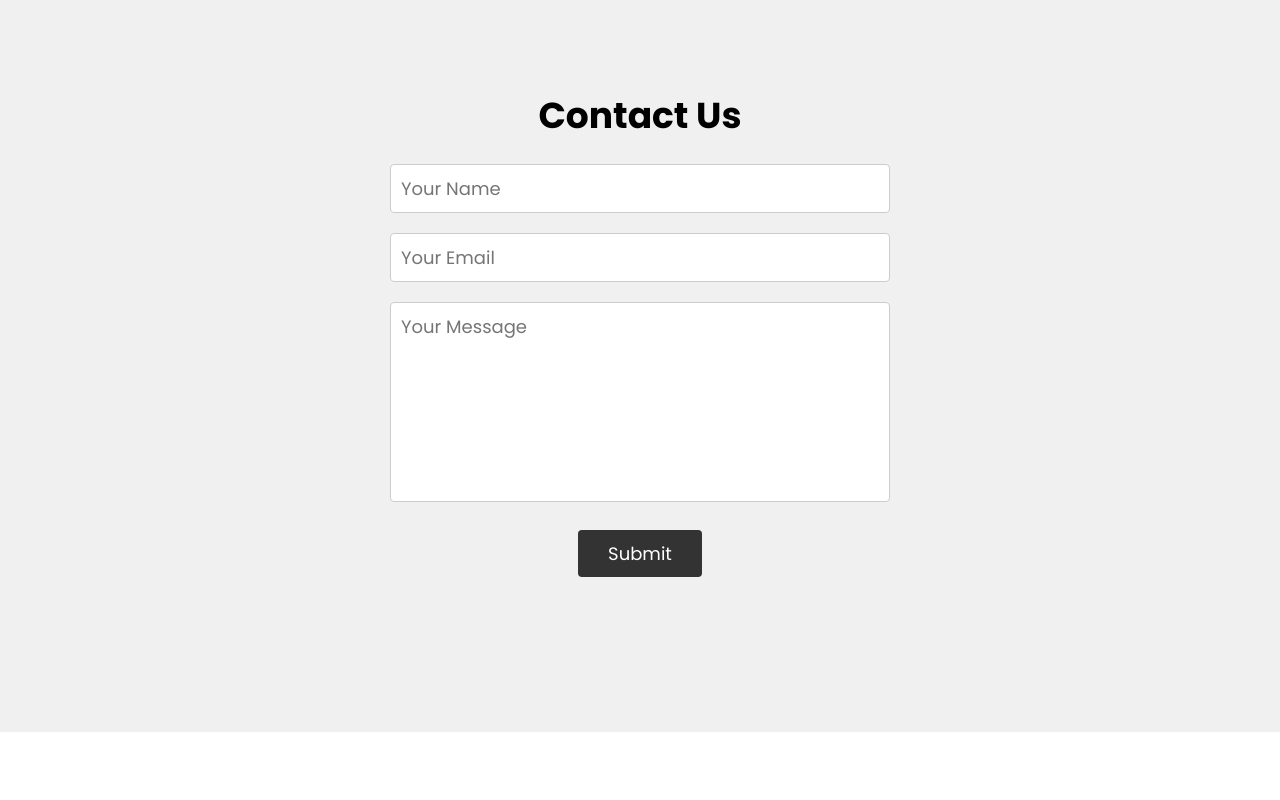
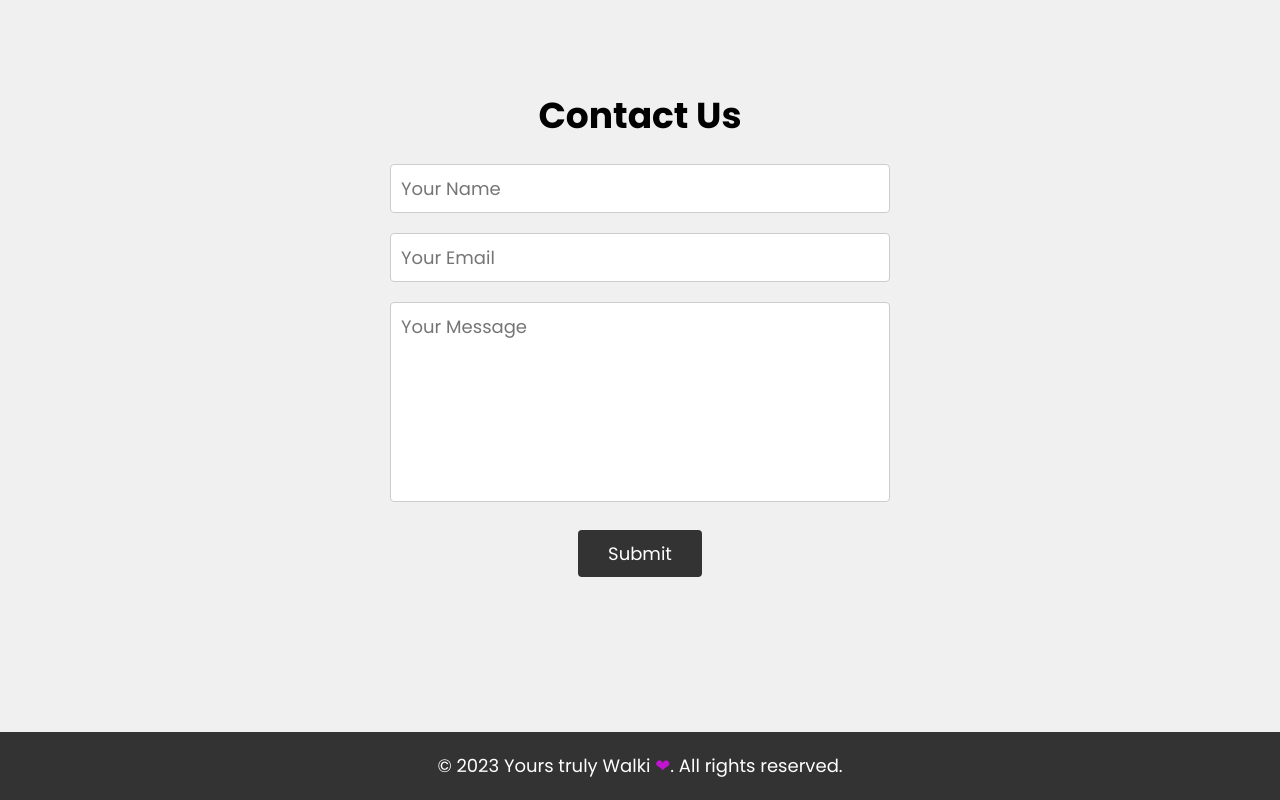
Before and after one commit to ckiroshan/railway-landing-page-website, a plain HTML site: page index.html in a window 1280 px wide. Shown: the part 2746-3546 px from the top of the page. Before the commit the page ends 3478 px from the top, so only its background shows below. Drawn offline with Linux system fonts and the light colour scheme; a script that the page names is missing.

Commit message:
Added Footer section.

```diff
--- a/index.html
+++ b/index.html
@@ -82,6 +82,12 @@
       </div>
     </section>
 
+    <footer>
+      <div class="container">
+        <p>&copy; 2023 Yours truly Walki <span class="footer-icon">❤</span>. All rights reserved.</p>
+      </div>
+    </footer>
+
     <script src="script.js"></script>
   </body>
 </html>
--- a/style.css
+++ b/style.css
@@ -230,3 +230,20 @@ body {
 .contact-form button:hover {
   background-color: #555;
 }
+
+/* Footer styles */
+footer {
+  background-color: #333;
+  color: #fff;
+  padding: 20px 0;
+  text-align: center;
+}
+
+footer p {
+  font-size: 18px;
+}
+
+.footer-icon {
+  color: rgb(193, 20, 209);
+  font-size: 18px;
+}
```
